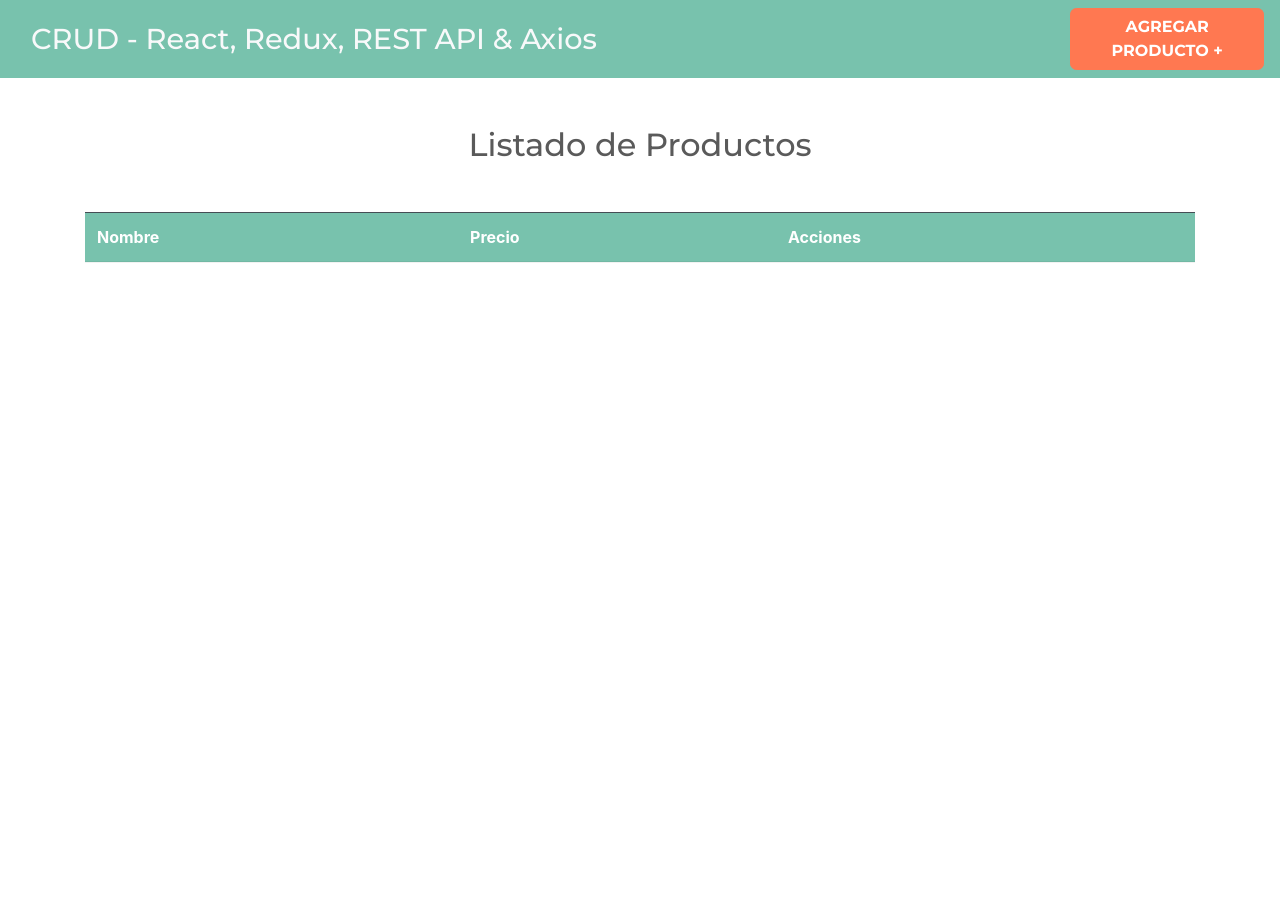
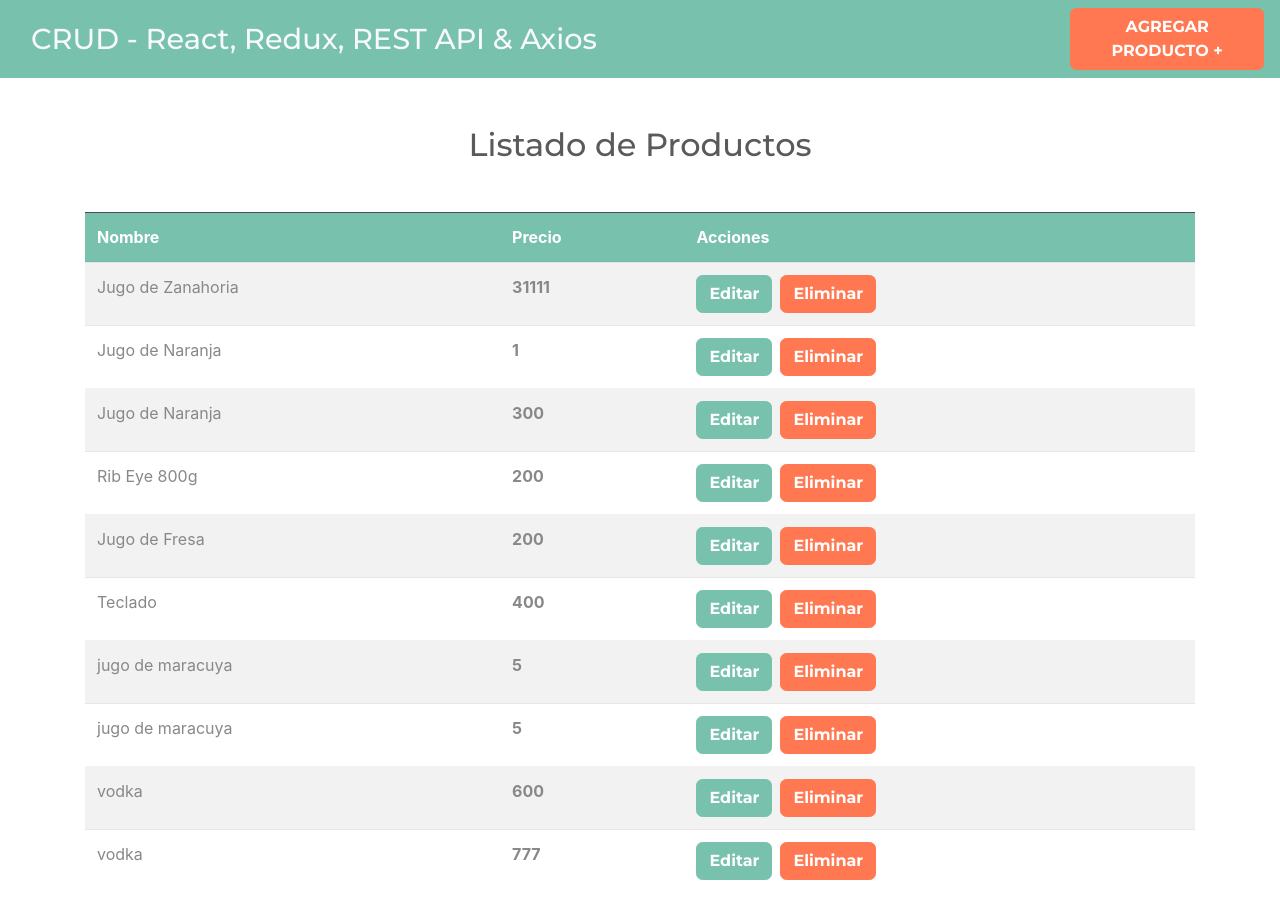
Before and after one commit to afrivera/crud-redux, a React (Create React App) app: page / in a window 1280 px wide. Before the commit the page ends 800 px from the top, so only its background shows below. Built offline with nearby package versions, Linux system fonts and the light colour scheme; data requests are answered from the project's data file; the HTML template or start-up script is replaced by a standard one.

Commit message:
Configuración para obtener los productos con redux

```diff
--- a/src/actions/productoAction.js
+++ b/src/actions/productoAction.js
@@ -50,3 +50,33 @@
     type: types.AGREGAR_PRODUCTO_ERROR,
     payload: estado
 })
+
+// FUNCION PARA  OBTENER PRODUCTOS
+export const obtenerProductosAction = ()=>{
+    return async (dispatch) => {
+        dispatch(descargarProductos() );
+
+        try {
+            const { data } = await clienteAxios.get('productos');
+
+            dispatch( descargaProductosExitosa( data ) );
+        } catch (error) {
+            dispatch( descargaProductosError() );
+        }
+    }
+}
+
+const descargarProductos = ()=> ({
+    type: types.COMENZAR_DESCARGA_PRODUCTOS,
+    payload: true
+});
+
+const descargaProductosExitosa= productos =>({
+    type: types.DESCARGA_PRODUCTOS_EXITO,
+    payload: productos
+});
+
+const descargaProductosError = ()=> ({
+    type: types.DESCARGA_PRODUCTOS_ERROR,
+    payload: true
+})
--- /dev/null
+++ b/src/components/Producto.js
@@ -0,0 +1,22 @@
+import React from 'react'
+import { Link } from 'react-router-dom'
+
+const Producto = ({ producto }) => {
+
+    const { nombre, precio, id } = producto
+    return (
+        <tr>
+            <td>{ nombre }</td>
+            <td> <span className='font-weight-bold'>{ precio }</span></td>
+            <td className='acciones'>
+                <Link to={`/productos/editar/${id}`} className='btn btn-primary mr-2'>Editar</Link>
+                <button
+                    type='button'
+                    className='btn btn-danger'
+                >Eliminar</button>
+            </td>
+        </tr>
+    )
+}
+
+export default Producto
--- a/src/components/Productos.js
+++ b/src/components/Productos.js
@@ -1,10 +1,34 @@
-import React from 'react'
+import React, { useEffect } from 'react';
+
+// Redux
+import { useDispatch, useSelector } from 'react-redux'
+import { obtenerProductosAction } from '../actions/productoAction';
+import Producto from './Producto';
 
 const Productos = () => {
+
+	const dispatch = useDispatch();
+
+	useEffect(()=>{
+		// Consultar la Api
+		dispatch( obtenerProductosAction() );
+	},[dispatch]);
+
+	// obtener el state
+	const { productos } = useSelector(state => state.productos);
+	const { error, loading } = useSelector( state => state.productos );
 
 	return (
 		<>
 		<h2 className='text-center my-5'>Listado de Productos</h2>
+		{
+			error &&
+			<p className='font-weight-bold alert alert-danger text-center'>Hubo un Error</p>
+		}
+		{
+			loading &&
+			<p className='text-center'>Cargando....</p>
+		}
 		<table className='table table-striped'>
 			<thead className='bg-primary table-dark'>
 				<tr>
@@ -14,6 +38,15 @@
 				</tr>
 			</thead>
 			<tbody>
+				{
+					(productos.length !== 0) ?
+						productos.map(producto => (
+							<Producto
+								key={producto.id}
+								producto={ producto }
+							/>
+						)): 'No Hay Productos'
+				}
 
 			</tbody>
 		</table>
--- a/src/reducers/productosReducer.js
+++ b/src/reducers/productosReducer.js
@@ -9,6 +9,7 @@
 
 const productosReducer = (state = initialState, action)=> {
     switch (action.type) {
+        case types.COMENZAR_DESCARGA_PRODUCTOS:
         case types.AGREGAR_PRODUCTO:
             return {
                 ...state,
@@ -20,11 +21,20 @@
                 loading: false,
                 productos: [...state.productos, action.payload]
             }
+        case types.DESCARGA_PRODUCTOS_ERROR:
         case types.AGREGAR_PRODUCTO_ERROR:
             return {
                 ...state,
                 loading: false,
                 error: action.payload
+            }
+        case types.DESCARGA_PRODUCTOS_EXITO:
+            return {
+                ...state,
+                loading: false,
+                error: null,
+                productos: action.payload
+
             }
         default:
             return state;
--- a/src/types/index.js
+++ b/src/types/index.js
@@ -3,6 +3,10 @@
     AGREGAR_PRODUCTO_EXITO: 'AGREGAR_PRODUCTO_EXITO',
     AGREGAR_PRODUCTO_ERROR: 'AGREGAR_PRODUCTO_ERROR',
 
+    COMENZAR_DESCARGA_PRODUCTOS: 'COMENZAR_DESCARGA_PRODUCTOS',
+    DESCARGA_PRODUCTOS_EXITO: 'DESCARGA_PRODUCTOS_EXITO',
+    DESCARGA_PRODUCTOS_ERROR: 'DESCARGA_PRODUCTOS_ERROR',
+
 }
 
 export default types;
```
